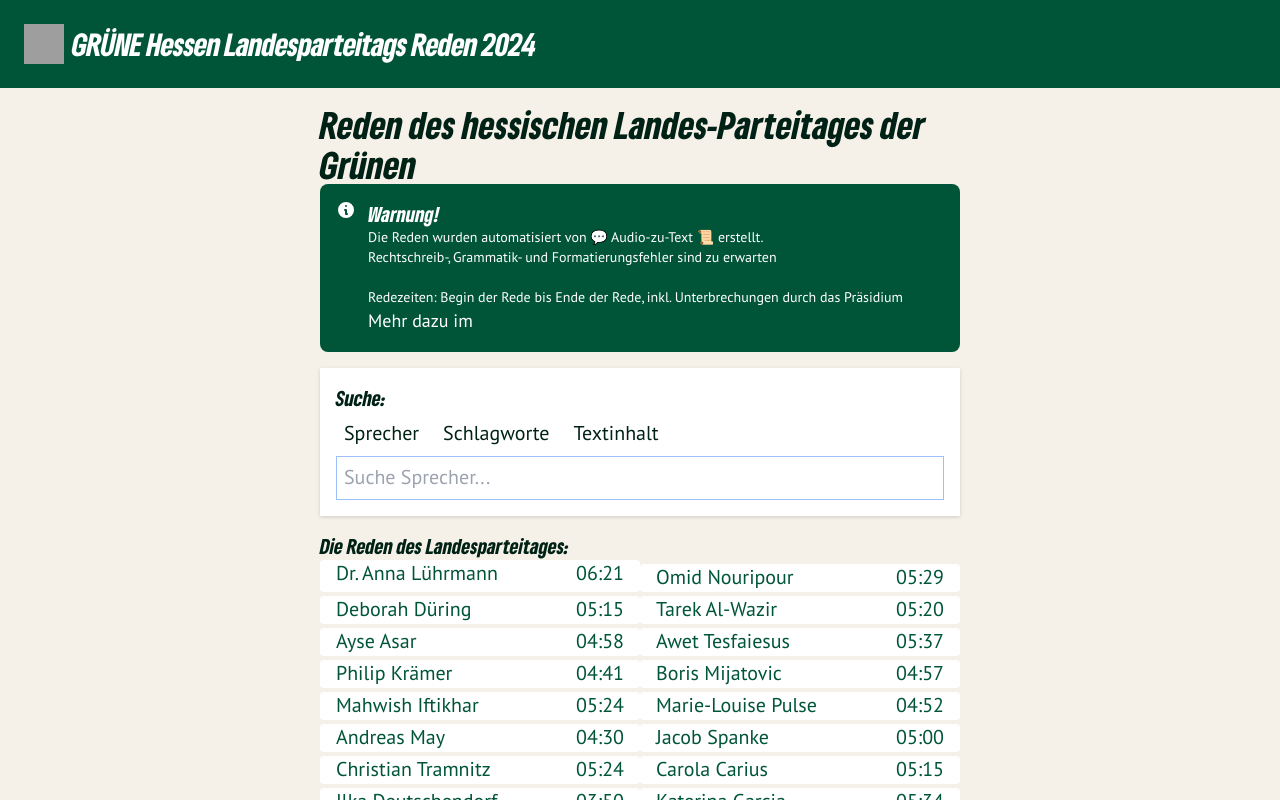
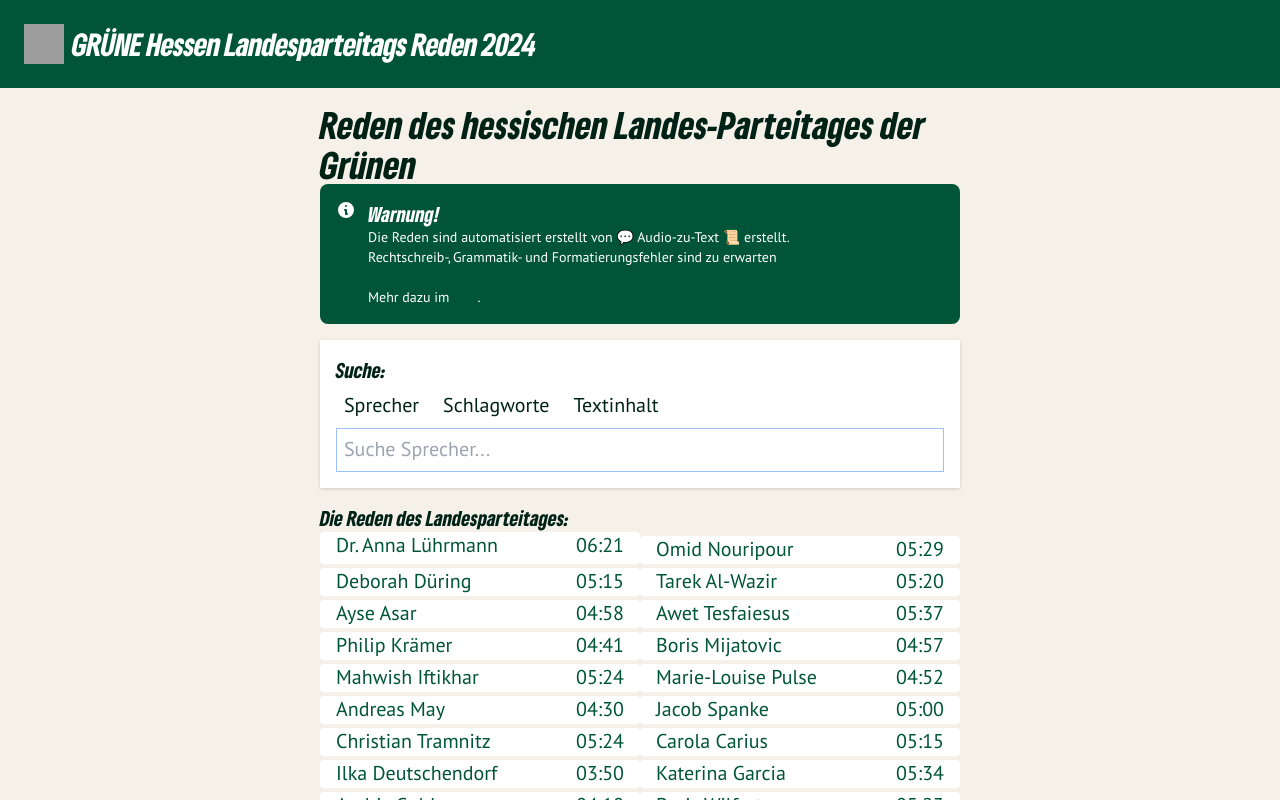
Before and after one commit to mzwoelfer/landesparteitag-reden-hessen-2024, a Vue app in the folder WEBPAGE/: page / in a window 1280 px wide. Shown: the top 800 px of the page. Built offline with nearby package versions, Linux system fonts and the light colour scheme; grey boxes are pictures that could not be loaded.

Commit message:
Fix speecehs

```diff
--- a/WEBPAGE/src/components/warnung.vue
+++ b/WEBPAGE/src/components/warnung.vue
@@ -8,12 +8,10 @@
           <div>
             <h3 class="text-xl">Warnung!</h3>
             <div class="flex flex-col">
-              Die Reden wurden automatisiert von 💬 Audio-zu-Text 📜 erstellt.<br>
-              Rechtschreib-, Grammatik- und Formatierungsfehler sind zu erwarten <br><br>
-
-              Redezeiten: Begin der Rede bis Ende der Rede, inkl. Unterbrechungen durch das Präsidium <br>
-              <p class="text-lg">
-                Mehr dazu im <router-link class="underline" to="FAQ">FAQ</router-link>
+              Die Reden sind automatisiert erstellt von 💬 Audio-zu-Text 📜 erstellt.<br>
+              Rechtschreib-, Grammatik- und Formatierungsfehler sind zu erwarten <br>
+              <p><br>
+                Mehr dazu im <router-link class="underline" to="FAQ">FAQ</router-link>.
               </p>
             </div>
           </div>
--- a/WEBPAGE/src/stores/speeches.ts
+++ b/WEBPAGE/src/stores/speeches.ts
@@ -16,11 +16,7 @@ function calculateDuration(begin: string, end: string): string {
 }
 
 function createHandle(name: string): string {
-    return name
-        .trim()
-        .toLowerCase()
-        .replace(/\s+/g, '_')
-        .replace(/[^\w_]/g, '');
+    return name.replace(/\s/g, '_').toLowerCase();
 }
 
 export const useSpeechesStore = defineStore('speeches', {
@@ -44,6 +40,7 @@ export const useSpeechesStore = defineStore('speeches', {
                 text: speech.text,
                 handle: createHandle(speech.name),
             }));
+            console.log("HANDLES:", this.speeches)
         },
     },
 });
--- a/WEBPAGE/src/views/Speeches.vue
+++ b/WEBPAGE/src/views/Speeches.vue
@@ -15,20 +15,20 @@
 
     <div id="article" v-if="currentSpeech">
       <div class="bg-white p-4 drop-shadow">
-        <h2 class="text-xl font-bold">Zusammenfassung:</h2>
-        <p class="text-2xl prose">{{ currentSpeech?.summary }}</p>
+        <h2 class="text-2xl font-bold">Zusammenfassung:</h2>
+        <p class="text-xl prose">{{ currentSpeech?.summary }}</p>
       </div>
 
-      <div class="flex flex-col bg-gruene-green rounded-lg p-4 mb-4 text-sm text-gruene-green-accent" role="alert">
-        <h2 class="text-xl prose font-bold text-gruene-yellow">Schlagworte:</h2>
-        <ul class="text-white text-2xl list-inside">
+      <div class="flex flex-col bg-gruene-tanne rounded-lg p-4 mb-4 text-sm text-gruene-green-accent" role="alert">
+        <h2 class="text-2xl text-white prose font-bold">Schlagworte:</h2>
+        <ul class="text-white text-xl list-inside">
           <li class="list-disc" v-for="word in currentSpeech.buzzwords" :key="word">{{ word }}</li>
         </ul>
       </div>
 
       <div class="bg-white p-4">
         <h2 class="text-2xl">REDE</h2>
-        <p v-html="currentSpeech.text" class="text-2xl prose"></p>
+        <p v-html="currentSpeech.text" class="text-xl prose"></p>
       </div>
     </div>
   </div>
```
